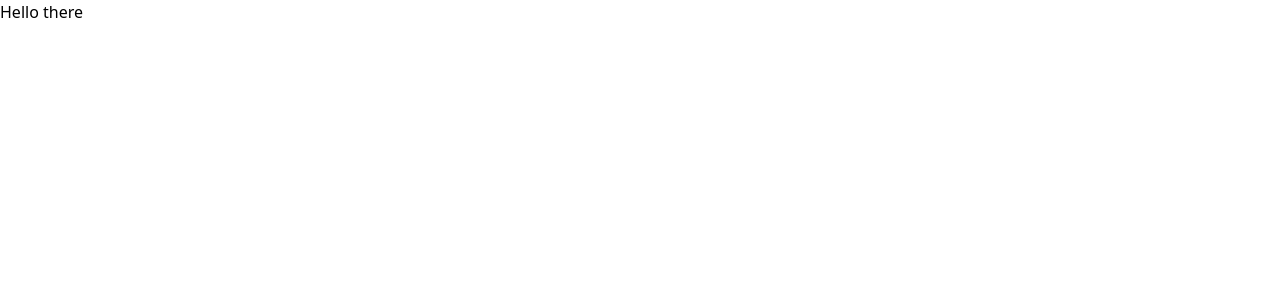
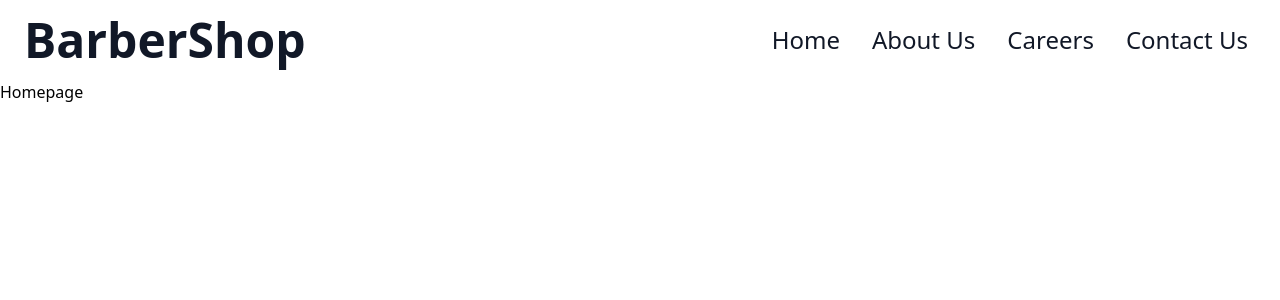
Before and after one commit to msalerno93/BarberShop, a React (Create React App) app: page / in a window 1280 px wide. Shown: the top 300 px of the page. Built offline with nearby package versions, Linux system fonts and the light colour scheme.

Commit message:
navbar completed - still need styling

```diff
--- a/package.json
+++ b/package.json
@@ -8,6 +8,9 @@
     "@testing-library/user-event": "^13.5.0",
     "react": "^18.2.0",
     "react-dom": "^18.2.0",
+    "react-icons": "^4.12.0",
+    "react-router": "^6.16.0",
+    "react-router-dom": "^6.16.0",
     "react-scripts": "5.0.1",
     "web-vitals": "^2.1.4"
   },
--- a/src/App.js
+++ b/src/App.js
@@ -1,6 +1,22 @@
+import { Route, Routes } from "react-router";
+import NavBar from "./Components/NavBar";
+import Homepage from "./Pages/Homepage"
+import About from "./Pages/About"
+import Contact from "./Pages/Contact"
+import Careers from "./Pages/Careers"
+
 function App() {
   return (
-    <div className="App">Hello there</div>
+    <div className="">
+      <NavBar />
+      <Routes>
+        <Route path="/" element={<Homepage />} />
+        <Route path="/home" element={<Homepage />} />
+        <Route path="/about" element={<About />} />
+        <Route path="/contact" element={<Contact />} />
+        <Route path="/careers" element={<Careers />} />
+      </Routes>
+    </div>
   );
 }
 
--- a/src/Components/NavBar.jsx
+++ b/src/Components/NavBar.jsx
@@ -1,7 +1,62 @@
+import { FaBars, FaTimes } from "react-icons/fa";
+import { useState } from "react";
+import {Link} from "react-router-dom"
+
 const NavBar = () => {
+  const [nav, setNav] = useState(false);
+
+  const navLinks = [
+    { id: 1, name: "Home", link: "/home" },
+    { id: 3, name: "About Us", link: "/about" },
+    { id: 4, name: "Careers", link: "/careers" },
+    { id: 5, name: "Contact Us", link: "/contact" },
+  ];
+
   return (
-    <div>NavBar</div>
-  )
-}
+    <div className="flex justify-between items-center w-full h-20 px-4 text-gray-900 fixed bg-transparent">
+      <div>
+        <h1 className="text-5xl text-gray-900 font-bold ml-2">
+          BarberShop
+        </h1>
+      </div>
+      <ul className="hidden md:flex">
+        {navLinks.map(({ name, id, link }) => {
+          return (
+            <li
+              key={id}
+              className="px-4 cursor-pointer capitalize font-medium text-2xl text-gray-900 hover:scale-110 duration-200"
+            >
+              <Link to={link}>{name}</Link>
+            </li>
+          );
+        })}
+      </ul>
+      <div
+        onClick={() => setNav(!nav)}
+        className="cursor-pointer pr-4 z-10 text-gray-900 md:hidden"
+      >
+        {nav ? <FaTimes size={30} /> : <FaBars size={30} />}
+      </div>
 
-export default NavBar
+      {nav && (
+        <ul className="flex flex-col justify-center items-center absolute top-0 left-0 w-full h-screen bg-transparent text-gray-900">
+          {navLinks.map(({ id, name, link }) => (
+            <li
+              key={id}
+              className="px-4 cursor-pointer capitalize py-6 text-4xl text-gray-900 hover:scale-110 duration-200"
+            >
+              <Link
+                onClick={() => setNav(!nav)}
+                to={link}
+              >
+                <Link onClick={() => setNav(!nav)}>{name}</Link>
+              </Link>
+            </li>
+          ))}
+        </ul>
+      )}
+    </div>
+  );
+};
+
+export default NavBar;
--- a/src/Pages/About.jsx
+++ b/src/Pages/About.jsx
@@ -2,7 +2,7 @@ import React from 'react'
 
 const About = () => {
   return (
-    <div>About</div>
+    <div className='pt-20'>About</div>
   )
 }
 
--- a/src/Pages/Careers.jsx
+++ b/src/Pages/Careers.jsx
@@ -2,7 +2,7 @@ import React from 'react'
 
 const Careers = () => {
   return (
-    <div>Careers</div>
+    <div className='pt-20'>Careers</div>
   )
 }
 
--- a/src/Pages/Contact.jsx
+++ b/src/Pages/Contact.jsx
@@ -2,7 +2,7 @@ import React from 'react'
 
 const Contact = () => {
   return (
-    <div>Contact</div>
+    <div className='pt-20'>Contact</div>
   )
 }
 
--- a/src/Pages/Homepage.jsx
+++ b/src/Pages/Homepage.jsx
@@ -2,7 +2,9 @@ import React from 'react'
 
 const Homepage = () => {
   return (
-    <div>Homepage</div>
+    <div className='pt-20'>
+      Homepage
+    </div>
   )
 }
 
--- a/src/index.js
+++ b/src/index.js
@@ -1,12 +1,14 @@
-import React from 'react';
-import ReactDOM from 'react-dom/client';
-import './index.css';
-import App from './App';
+import React from "react";
+import ReactDOM from "react-dom/client";
+import "./index.css";
+import App from "./App";
+import { BrowserRouter } from "react-router-dom";
 
-
-const root = ReactDOM.createRoot(document.getElementById('root'));
+const root = ReactDOM.createRoot(document.getElementById("root"));
 root.render(
   <React.StrictMode>
-    <App />
+    <BrowserRouter>
+      <App />
+    </BrowserRouter>
   </React.StrictMode>
 );
```
Also changed, not shown: 1 other file (tests, documents, lock files or other folders).
